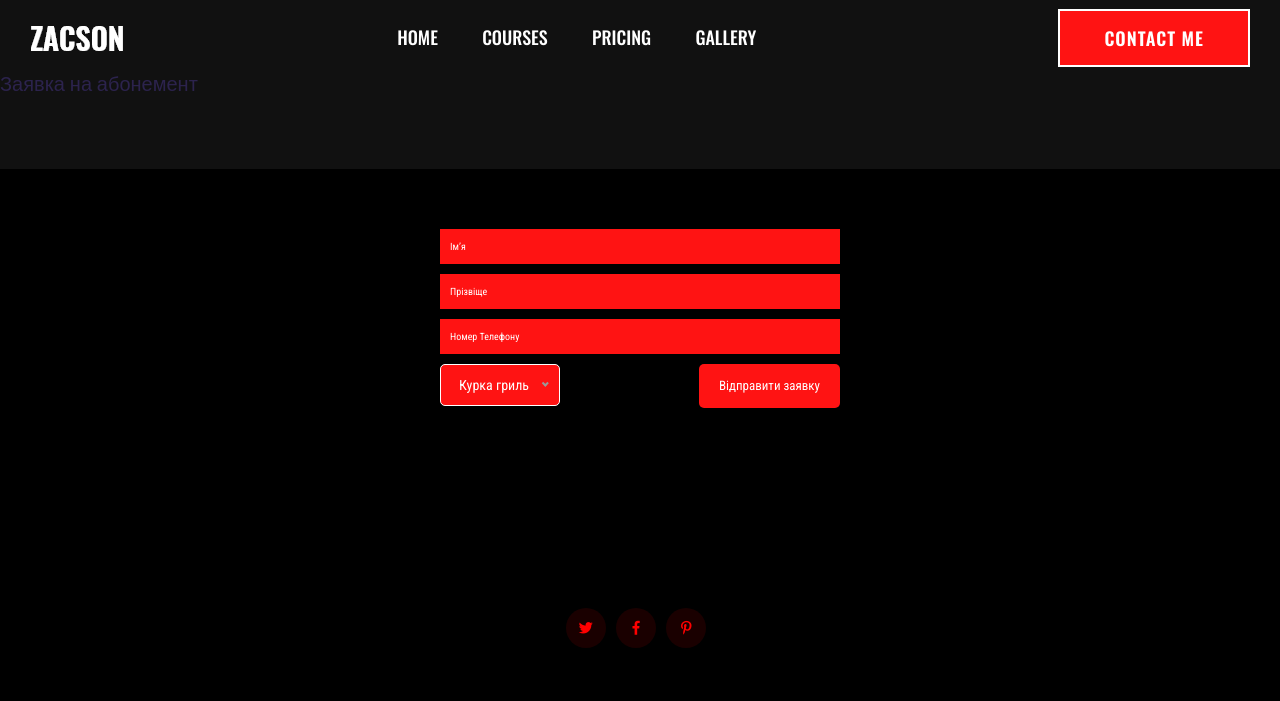
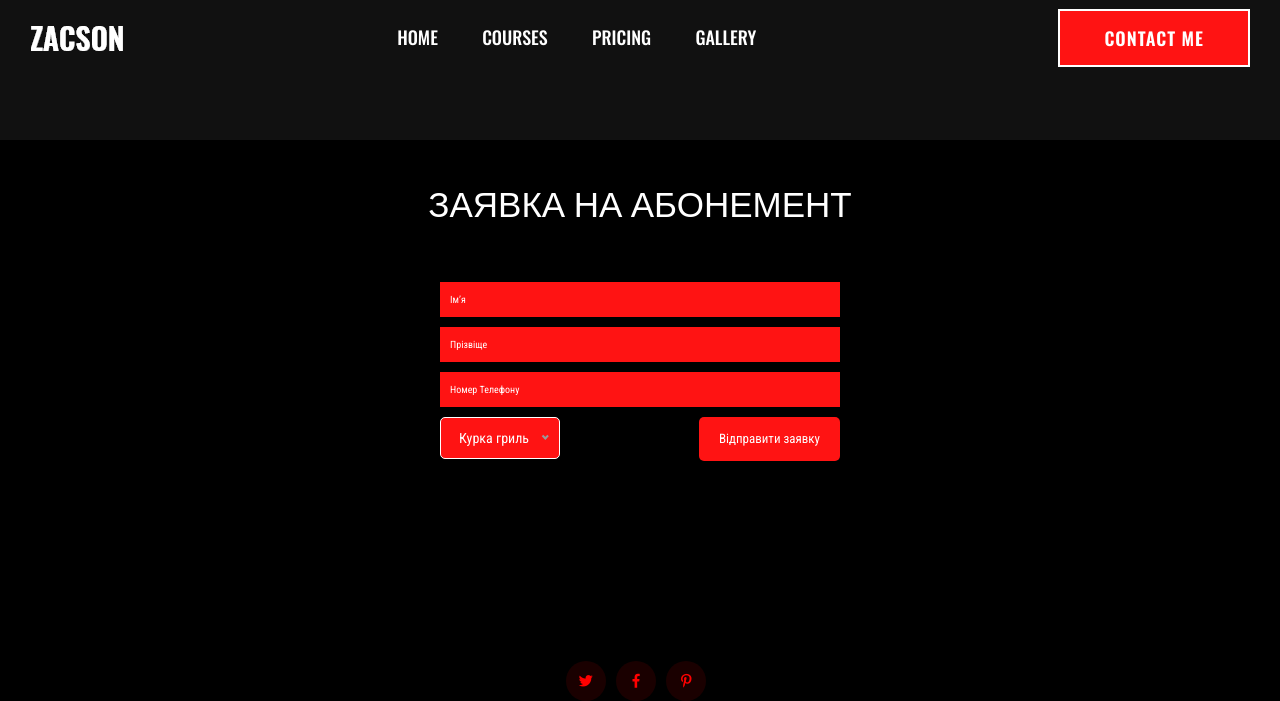
Before and after one commit to Andryxa1/Homework, a Flask app: page /contact.html in a window 1280 px wide. Shown: the part 15-716 px from the top of the page. Run offline with Flask 2, Linux system fonts and the light colour scheme; data comes from the database, SQL or seed files in the repository; some libraries are stand-ins or nearby versions.

Commit message:
added styles to header

```diff
--- a/project-gymsite/templates/zayavka.html
+++ b/project-gymsite/templates/zayavka.html
@@ -88,13 +88,21 @@
 
     <p>
         <section class="services-area">
-            <h2>Заявка на абонемент</h2>
+
         </section>
 
     </p>
-
+    <h2 class="zayavka_header">Заявка на абонемент</h2>
     <form method="post" action="save-contact" class="form">
-        <style>.form input {
+        <style>
+            .zayavka_header {
+                color: white;
+                text-transform: uppercase;
+                text-align: center;
+                font-size: 35px;
+                margin-top: 40px;
+            }
+            .form input {
                 display: block; margin: auto;
                 background-color: #ff1313;
                 border: 0;
```
Lines whose indentation alone changed are shown as unchanged.
